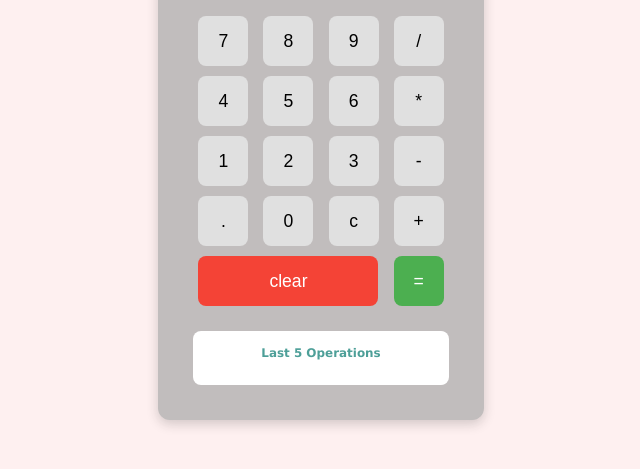
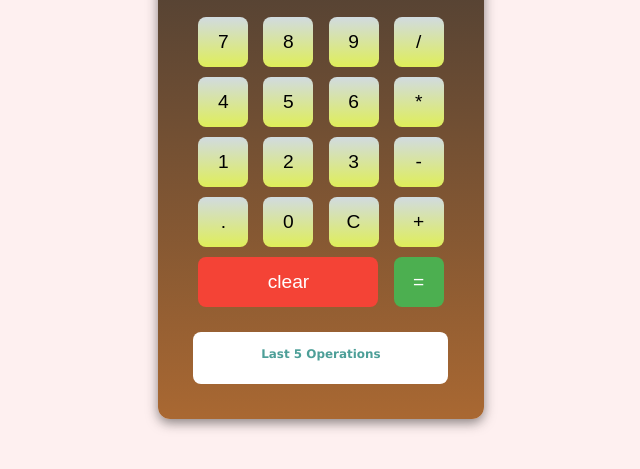
Before and after one commit to vivekbora21/Calculator-App, a plain HTML site: page index.html in a window 1280 px wide. Shown: the part 285-754 px from the top of the page, without its empty margins (319-959 px from the left). Drawn offline with Linux system fonts and the light colour scheme.

Commit message:
Enhancement on the layout by adding colors

```diff
--- a/index.html
+++ b/index.html
@@ -16,12 +16,12 @@
 
     .calculator {
       font-family: verdana;
-      background: #c1bdbdff;
+      background: linear-gradient(to bottom, #373534ff, #a96832ff);
       padding: 35px;
       border-radius: 12px;
-      box-shadow: 0 4px 12px rgba(37, 34, 34, 0.2);
+      box-shadow: 0 4px 12px rgba(37, 34, 34, 0.53);
       text-align: center;
-      color: #4d9f98ff;
+      color: #a5c4c1ff;
     }
 
     #result {
@@ -39,12 +39,12 @@
       width: 50px;
       height: 50px;
       margin: 5px;
-      font-size: 1.1em;
+      font-size: 1.2em;
       border: none;
       border-radius: 8px;
-      background: #e0e0e0;
       cursor: pointer;
       transition: background 0.2s;
+      background: linear-gradient(to bottom, #d1dbe0ff, #dfee59ff);
     }
 
     .buttons .equal {
@@ -63,6 +63,7 @@
       text-align: left;
       background: #fff;
       padding: 10px;
+      width: 235px;
       border-radius: 8px;
       max-height: 150px;
       overflow-y: auto;
@@ -79,6 +80,7 @@
     .history ul {
       list-style-type: none;
       padding: 0;
+      font-size: 0.9em;
     }
 
     .history li {
@@ -110,7 +112,7 @@
 
       <button onclick="appendValue('.')">.</button>
       <button onclick="appendValue('0')">0</button>
-      <button onclick="deleteChar()">c</button>
+      <button onclick="deleteChar()">C</button>
       <button onclick="appendValue('+')">+</button><br>
 
       <button onclick="clearResult()" class="clear">clear</button>
```
